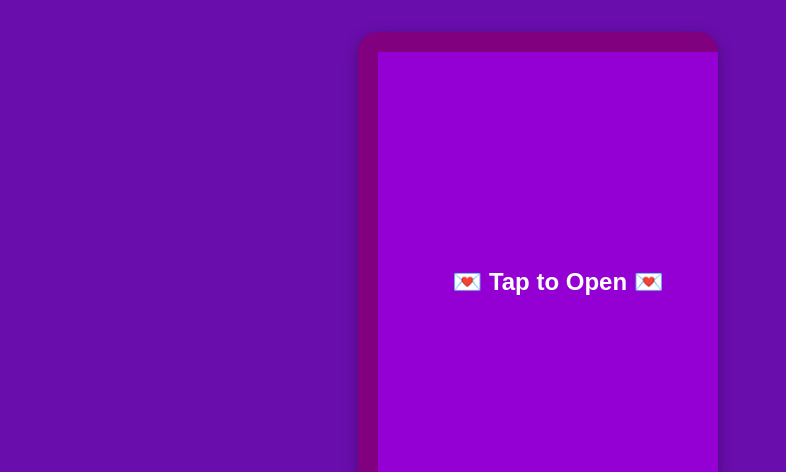
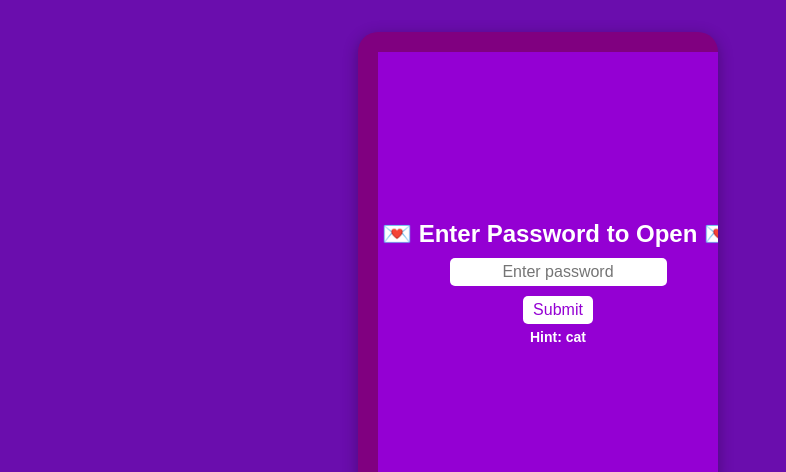
Before and after one commit to whynotcaiga/cat, a plain HTML site: page index.html in a window 1280 px wide. Shown: the part 146-618 px from the top of the page, 102-888 px from the left. Drawn offline with Linux system fonts and the light colour scheme; grey boxes are pictures that could not be loaded.

Commit message:
Update index.html

```diff
--- a/index.html
+++ b/index.html
@@ -10,7 +10,7 @@
             justify-content: center;
             align-items: center;
             height: 100vh;
-            background-color: #6a0dad; /* Changed to a different shade of purple */
+            background-color: #6a0dad;
             font-family: Arial, sans-serif;
             position: relative;
         }
@@ -54,16 +54,40 @@
             height: 100%;
             background: darkviolet;
             display: flex;
+            flex-direction: column;
             justify-content: center;
             align-items: center;
             color: white;
             font-size: 24px;
             font-weight: bold;
-            cursor: pointer;
             transition: opacity 0.5s, transform 0.3s;
         }
-        .cover:hover {
-            transform: scale(1.05);
+        .cover input {
+            margin-top: 10px;
+            padding: 5px;
+            font-size: 16px;
+            border-radius: 5px;
+            border: none;
+            text-align: center;
+        }
+        .cover button {
+            margin-top: 10px;
+            padding: 5px 10px;
+            font-size: 16px;
+            border: none;
+            background-color: white;
+            color: darkviolet;
+            border-radius: 5px;
+            cursor: pointer;
+        }
+        .hint {
+            font-size: 14px;
+            margin-top: 5px;
+        }
+        .sad-cat {
+            display: none;
+            width: 100px;
+            margin-top: 10px;
         }
         .hidden-message {
             display: none;
@@ -102,7 +126,13 @@
         <img src="https://media.giphy.com/media/VbnUQpnihPSIgIXuZv/giphy.gif" style="top: 80%; left: 30%;">
     </div>
     <div class="card">
-        <div class="cover" onclick="revealMessage()">💌 Tap to Open 💌</div>
+        <div class="cover">
+            💌 Enter Password to Open 💌
+            <input type="text" id="password" placeholder="Enter password">
+            <button onclick="checkPassword()">Submit</button>
+            <div class="hint">Hint: cat</div>
+            <img class="sad-cat" src="https://media.giphy.com/media/9J7tdYltWyXIY/giphy.gif" alt="Sad Cat">
+        </div>
         <div class="hidden-message">
             <h2 style="color: white;">Happy Valentine's Day! ❤️</h2>
             <div class="message">Type your message here...</div>
@@ -112,10 +142,23 @@
     </div>
 
     <script>
-        function revealMessage() {
-            document.querySelector('.cover').style.opacity = '0';
-            setTimeout(() => document.querySelector('.cover').style.display = 'none', 500);
-            document.querySelector('.hidden-message').style.display = 'block';
+        function checkPassword() {
+            let input = document.getElementById('password').value;
+            let sadCats = [
+                'https://media.giphy.com/media/JFawGLFMCJNDi/giphy.gif',
+                'https://media.giphy.com/media/mlvseq9yvZhba/giphy.gif',
+                'https://media.giphy.com/media/VbnUQpnihPSIgIXuZv/giphy.gif'
+            ];
+            let sadCat = document.querySelector('.sad-cat');
+            let attempt = 0;
+            if (input === "Wednesday") {
+                document.querySelector('.cover').style.opacity = '0';
+                setTimeout(() => document.querySelector('.cover').style.display = 'none', 500);
+                document.querySelector('.hidden-message').style.display = 'block';
+            } else {
+                sadCat.style.display = 'block';
+                alert("Incorrect password. Try again!");
+            }
         }
     </script>
 </body>
```
